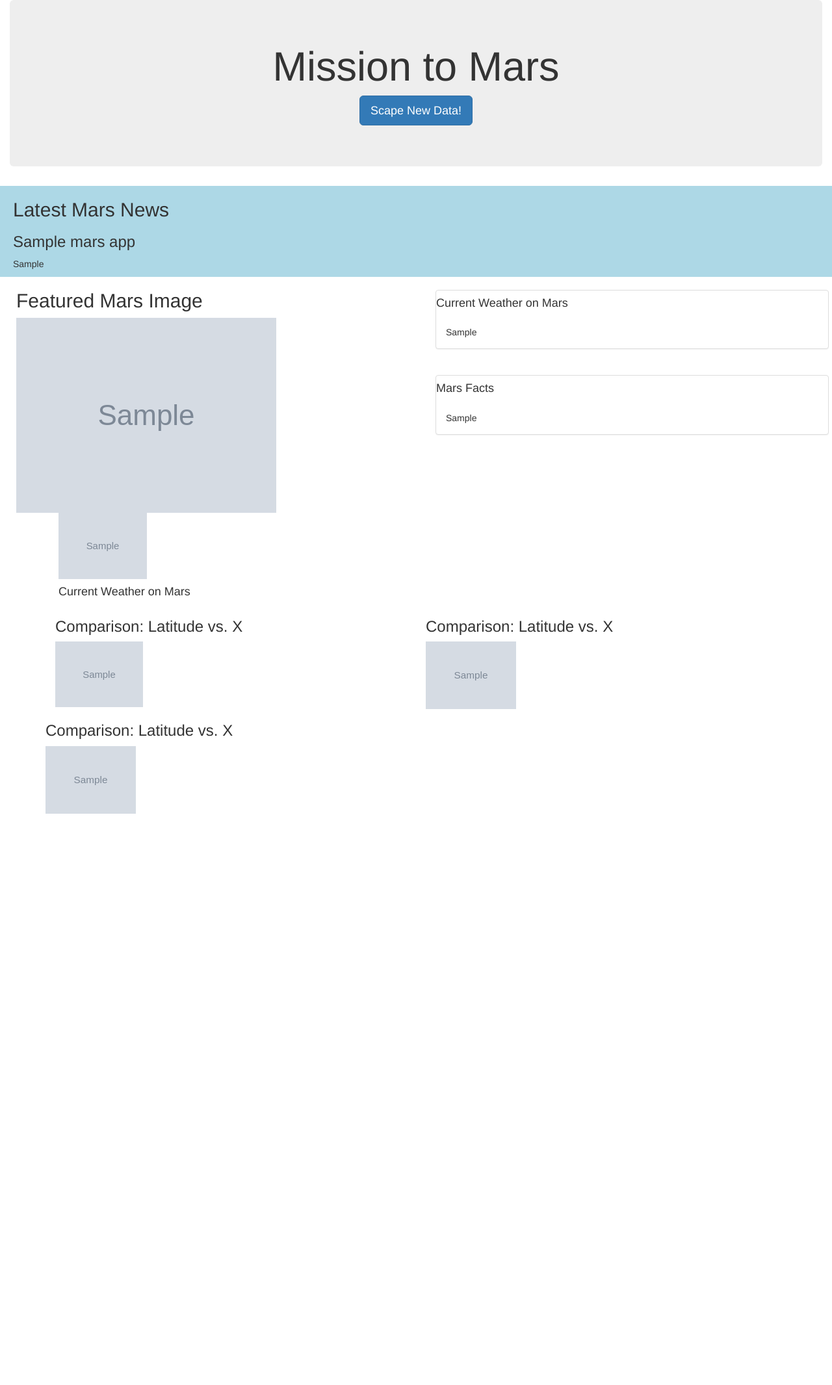
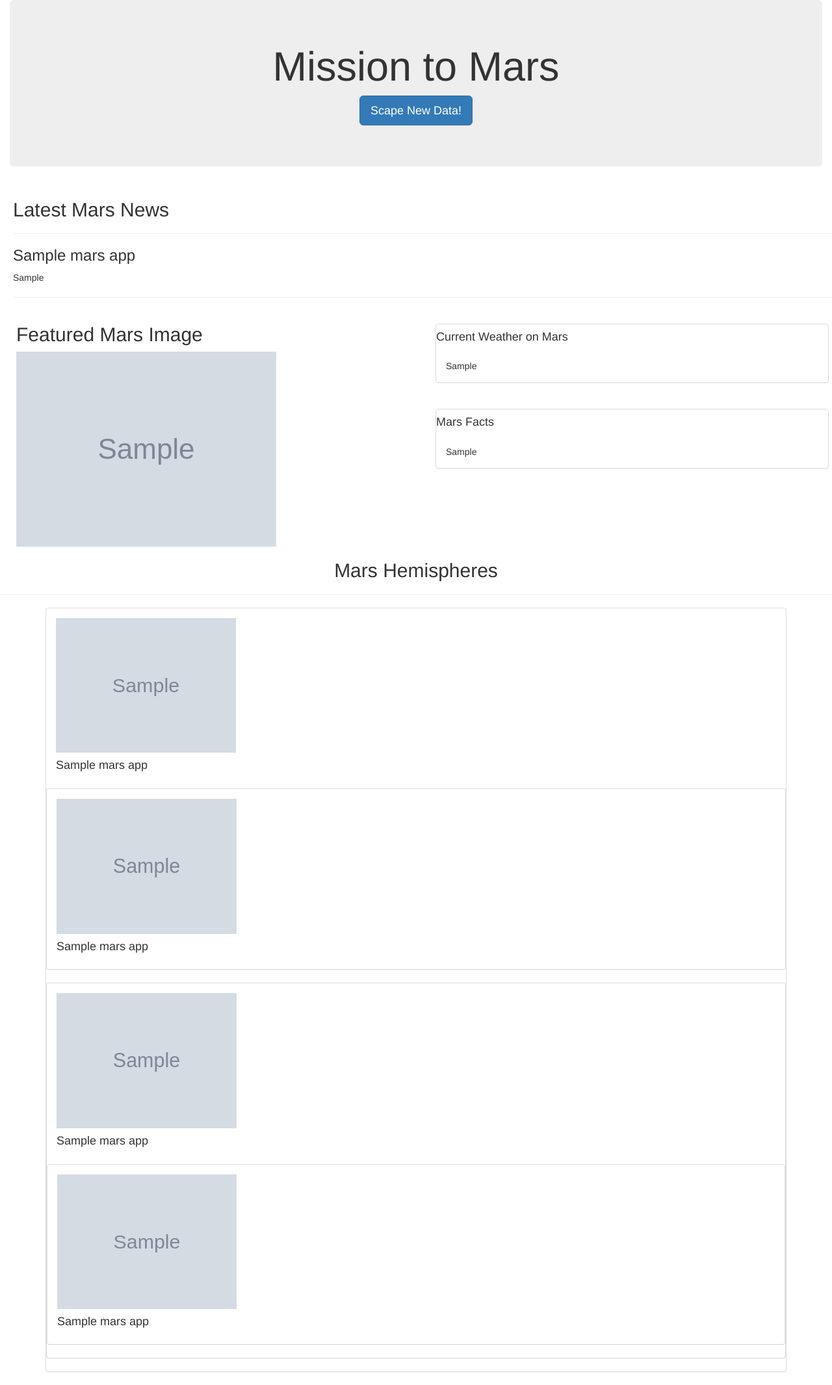
Before and after one commit to sajmera9/web-scraping-challenge, a Flask app: page / in a window 1280 px wide. Shown: the whole page at 65% size. Before the commit the page ends 1252 px from the top, so only its background shows below. Run offline with Flask 2, Linux system fonts and the light colour scheme; grey boxes marked "Sample" are stand-in pictures; a database or web service that is not in the repository returns one stand-in record (values such as "Sample title"); some libraries are stand-ins or nearby versions.

Commit message:
next commit

```diff
--- a/Instructions/templates/index.html
+++ b/Instructions/templates/index.html
@@ -18,10 +18,12 @@
 
 
 <!-- <div class="container"> -->
-<div class="row" style="padding-left: 20px; background-color:lightblue;">
+<div class="row" style="padding-left: 20px;">
     <h2>Latest Mars News</h2>
+    <hr>
     <h3>{{ mars_app.news_title }}</h3>
     <p>{{ mars_app.news_p }}</p>
+    <hr>
   </div>
   </div>
   <!-- <div class="container"> -->
@@ -47,28 +49,37 @@
 
   </div>
 </div>
+
+<center><h2>Mars Hemispheres</h2></center>
+<hr>
 <div class="container">
-  <div class="row" style="padding-left: 20px;">
-    <div class="col-lg-6">
-      <img src="{{ mars_app.featured_image_url }}" style="max-width:25%;max-height:25%;" alt=IMG>
-        <h4>Current Weather on Mars</h4>
+<div class="row">
+  <div class="col-lg-12">
+    <div class="panel panel-default">
+      <div class="panel-body"><img src="{{ mars_app.cerebrus_img_url }}" style="max-width:25%;max-height:25%;" alt=IMG>
+        <h4>{{ mars_app.cereberus_title }}</h5>
       </div>
+      <div class="panel panel-default">
+        <div class="panel-body"><img src="{{ mars_app.syrtis_img_url }}" style="max-width:25%;max-height:25%;" alt=IMG>
+          <h4>{{ mars_app.syrtis_title }}</h5>
         </div>
-      <div class="col-lg-6">
-        <h3 class="title">Comparison: Latitude vs. X</h3>
 
-      <img src="{{ mars_app.featured_image_url }}" style="max-width:25%;max-height:25%;" alt=IMG>
       </div>
   <div class="row">
-      <div class="col-lg-6">
-        <h3 class="title">Comparison: Latitude vs. X</h3>
-        <img src="{{ mars_app.featured_image_url }}" style="max-width:25%;max-height:25%;" alt=IMG>
+  <div class="col-lg-12">
+    <div class="panel panel-default">
+      <div class="panel-body"><img src="{{ mars_app.schiaparelli_img_url }}" style="max-width:25%;max-height:25%;" alt=IMG>
+        <h4>{{ mars_app.schiaparelli_title }}</h5>
       </div>
-      <div class="col-lg-6">
-        <h3 class="title">Comparison: Latitude vs. X</h3>
-        <img src="{{ mars_app.featured_image_url }}" style="max-width:25%;max-height:25%;" alt=IMG>
+      <div class="panel panel-default">
+        <div class="panel-body"><img src="{{ mars_app.valles_img_url }}" style="max-width:25%;max-height:25%;" alt=IMG>
+          <h4>{{ mars_app.valles_title }}</h5>
+        </div>
+
   </div>
 </div>
 </div>
 </div>
+
+</body>
 </html>
```
Also changed, not shown: Instructions/assets/index.html (deleted, +0 -45 lines), Instructions/scrape_mars.py (+9 -1 lines), Instructions/Images/ Final App - Screen Shot 2020-02-24 at 10.36.28 PM.png (added), Instructions/Images/ Final App - Screen Shot 2020-02-24 at 10.36.37 PM.png (added), Instructions/Images/ Final App - Screen Shot 2020-02-24 at 10.36.44 PM.png (added), Instructions/Images/8609_main_image.jpg (deleted), Instructions/Images/8611_PIA22111-320x240.jpg (deleted), 2 other files. Lines whose indentation alone changed are shown as unchanged.
